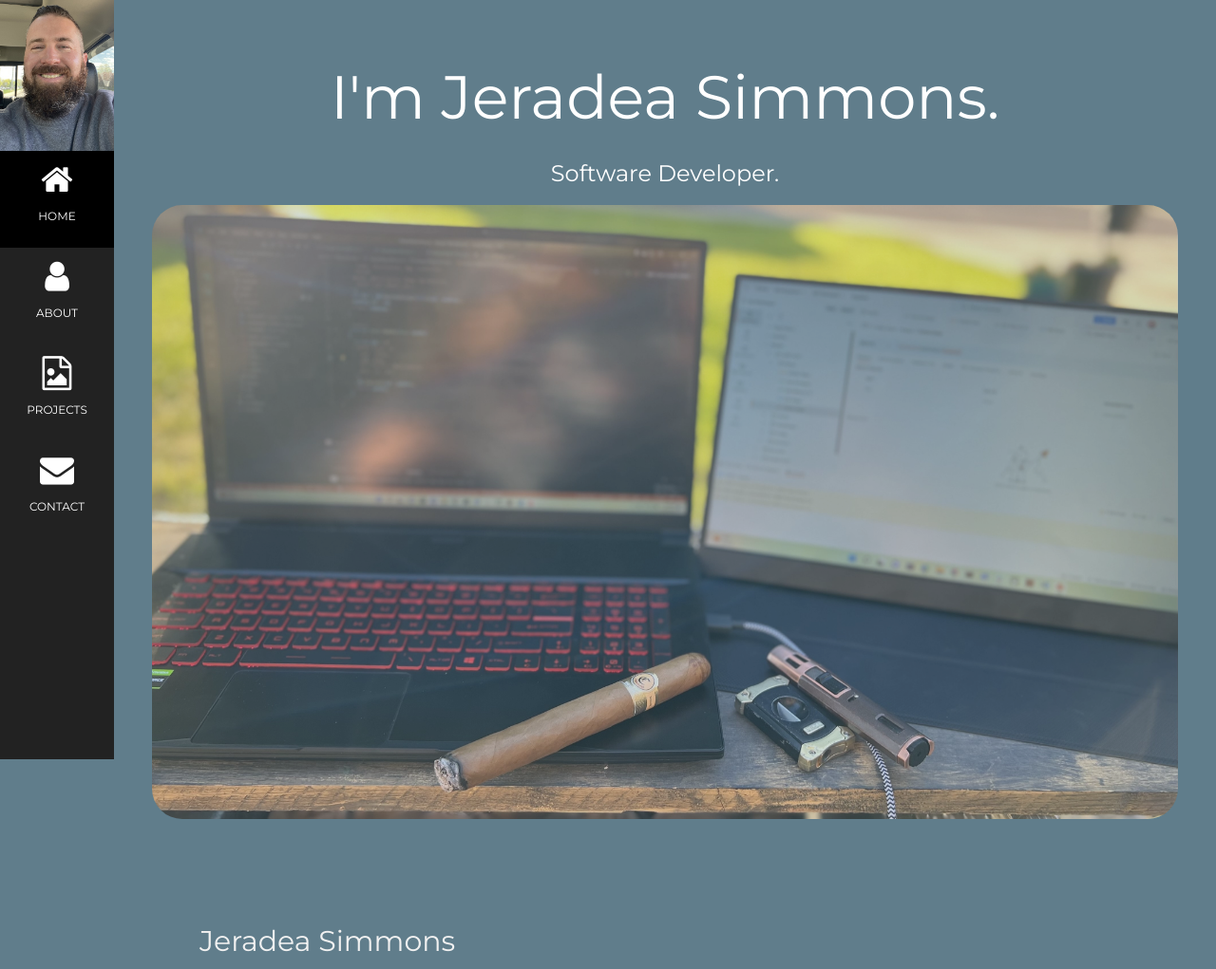
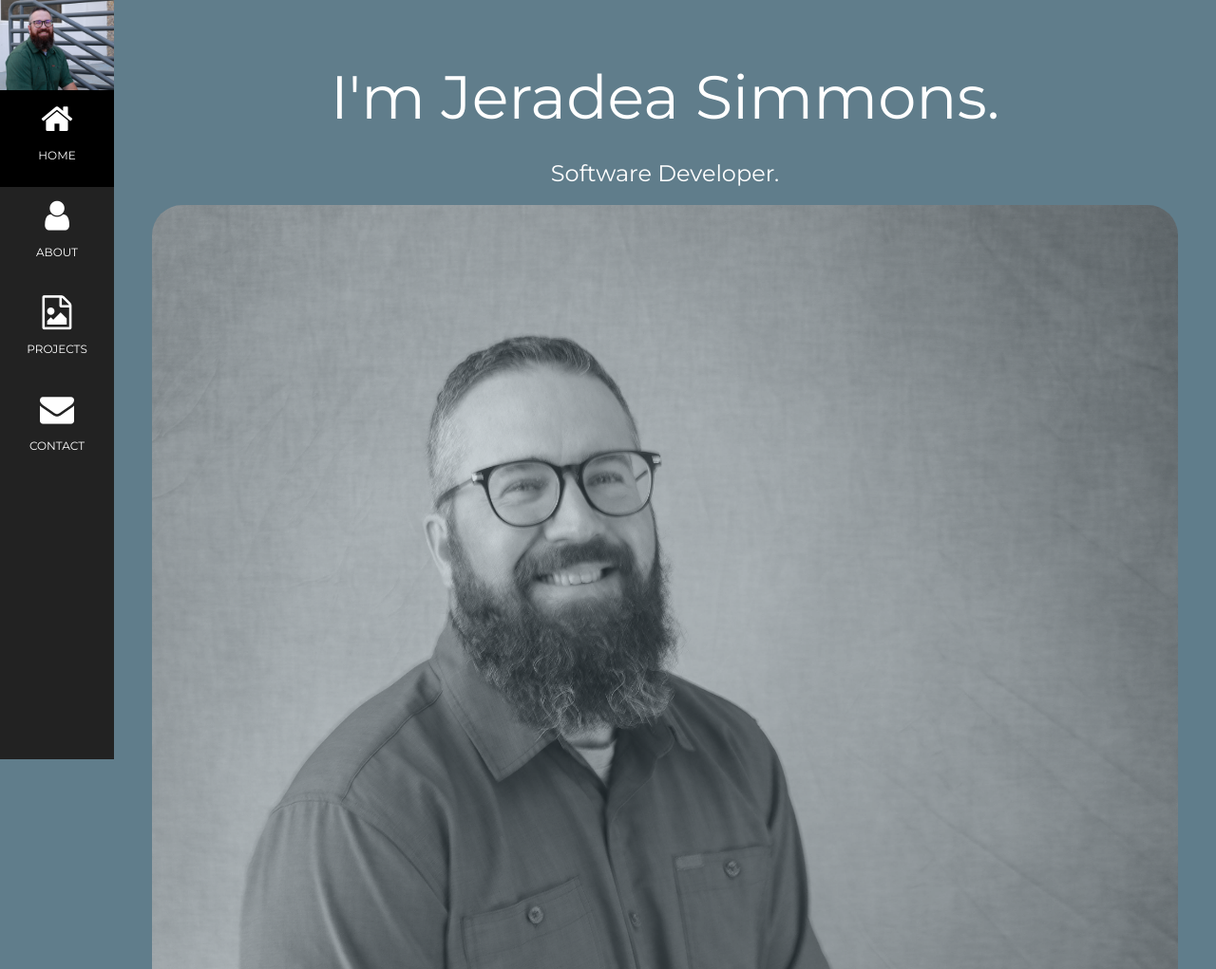
Before and after one commit to JeradeaSimmons/LandingPage2, a plain HTML site: page index.html in a window 1280 px wide. Shown: the top 1021 px of the page at 95% size. Drawn offline with nearby package versions, Linux system fonts and the light colour scheme.

Commit message:
new pics

```diff
--- a/index.html
+++ b/index.html
@@ -23,7 +23,7 @@ body, h1,h2,h3,h4,h5,h6 {font-family: "Montserrat", sans-serif}
 <!-- Icon Bar (Sidebar - hidden on small screens) -->
 <nav class="w3-sidebar w3-bar-block w3-small w3-hide-small w3-center">
   <!-- Avatar image in top left corner -->
-  <img src="ME.jpg" style="width:100%">
+  <img src="JD_Simmons4.jpg" style="width:100%">
   <a href="#" class="w3-bar-item w3-button w3-padding-large w3-black">
     <i class="fa fa-home w3-xxlarge"></i>
     <p>HOME</p>
@@ -58,7 +58,7 @@ body, h1,h2,h3,h4,h5,h6 {font-family: "Montserrat", sans-serif}
   <header class="w3-container w3-padding-32 w3-center w3-blue-gray" id="home">
     <h1 class="w3-jumbo"><span class="w3-hide-small">I'm</span> Jeradea Simmons.</h1>
     <p> <h3>Software Developer.</h3> </p>
-    <img src="PCandStick.jpg" alt="" class="w3-image w3-opacity-min w3-round-xxlarge" width="1200" height="800">
+    <img src="JD_Simmons1.jpg" alt="" class="w3-image w3-opacity-min w3-round-xxlarge" width="1200" height="800">
   </header>
 
   <!-- About Section -->
```
Also changed, not shown: JD_Simmons1.jpg (added), JD_Simmons4.jpg (added).
